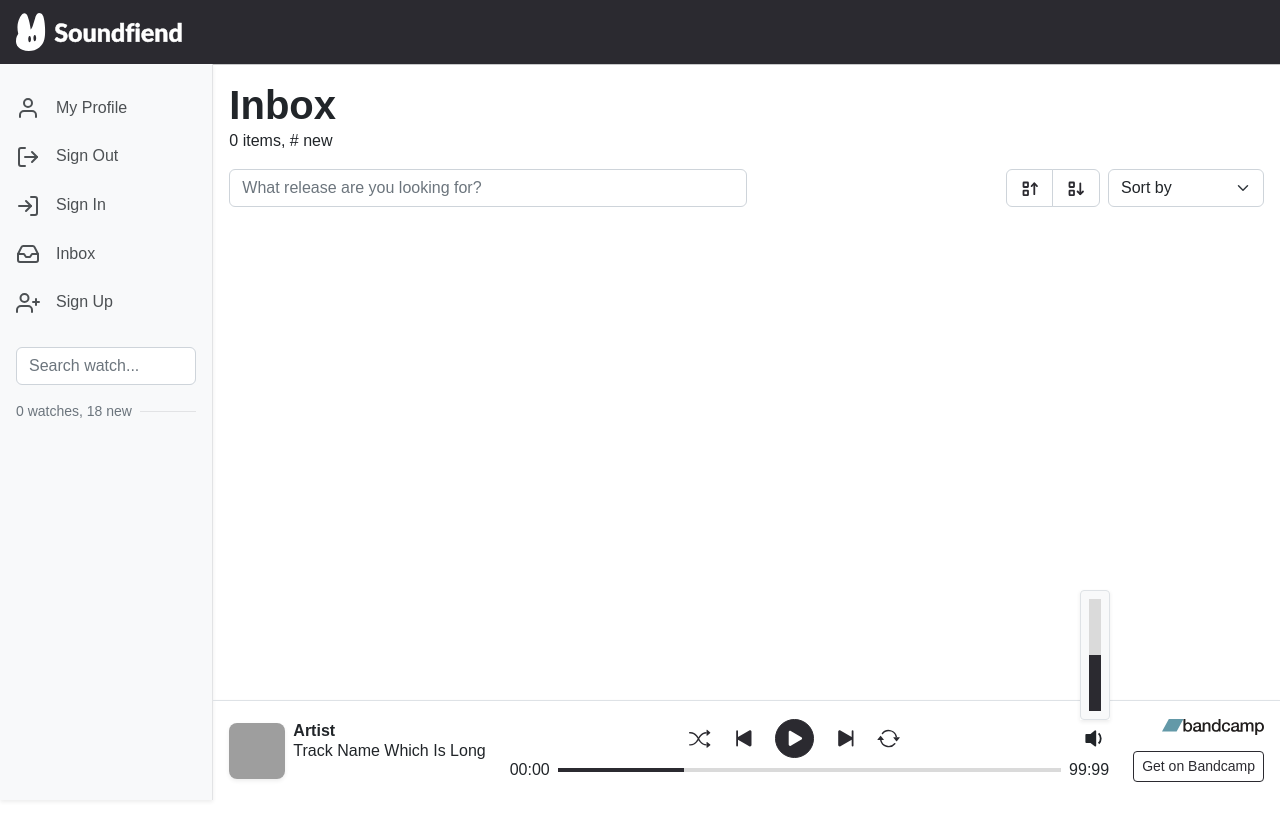
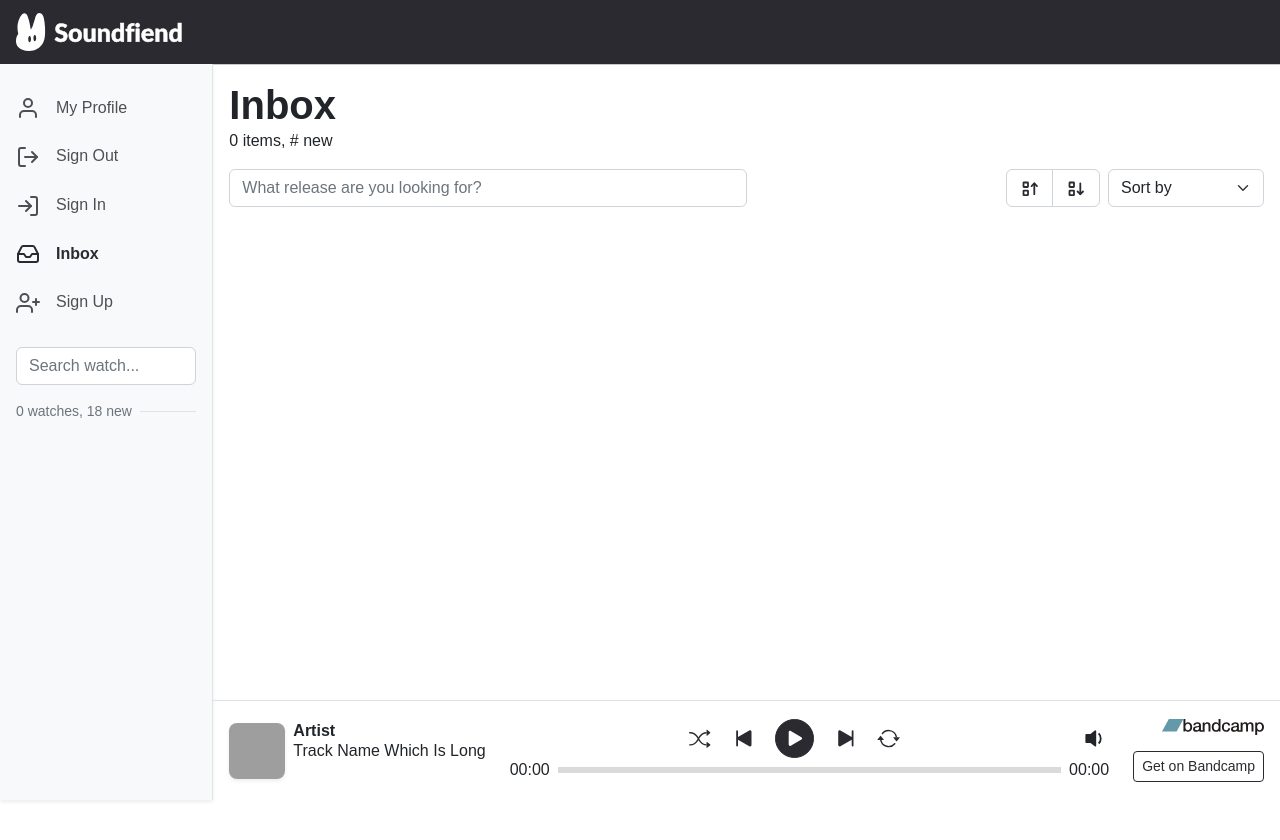
Before and after one commit to martyn0ff/bandcamper, a React (Create React App) app: page / in a window 1280 px wide. Shown: the top 840 px of the page. Built offline with nearby package versions, Linux system fonts and the light colour scheme; grey boxes are pictures that could not be loaded; a web font is replaced by a local one.

Commit message:
Implement player and working seekbar

```diff
--- a/src/styles/bootstrap-override.scss
+++ b/src/styles/bootstrap-override.scss
@@ -11,5 +11,6 @@ $component-active-bg: $sf-primary-color;
 $link-color: $sf-primary-color;
 $primary: $sf-primary-color;
 // $link-hover-color: $sf-nav-link-color;
+$btn-white-space: nowrap;
 
 @import "bootstrap/scss/bootstrap";
--- a/src/styles/bottom-player.scss
+++ b/src/styles/bottom-player.scss
@@ -2,16 +2,27 @@
   height: $sf-bottom-player-height;
 }
 
-audio::-webkit-media-controls-panel {
-  background-color: $sf-audioplayer-bg-color;
-}
-
 .player-seekbar {
-  height: 4px;
+  height: 6px;
   width: 100%;
   background-color: $sf-seekbar-color;
+  background-image: linear-gradient($sf-primary-color, $sf-primary-color);
+  background-size: 0% 100%;
+  background-repeat: no-repeat;
 }
 
 .player-volume-bar {
   background-color: $sf-seekbar-color;
 }
+
+.player-volume-control {
+  transition: opacity 0.15s;
+}
+
+.disable-select {
+  user-select: none; /* supported by Chrome and Opera */
+ -webkit-user-select: none; /* Safari */
+ -khtml-user-select: none; /* Konqueror HTML */
+ -moz-user-select: none; /* Firefox */
+ -ms-user-select: none; /* Internet Explorer/Edge */
+}
--- a/src/utils/index.ts
+++ /dev/null
@@ -1,5 +0,0 @@
-class Utils {
-  // your custom utils here
-}
-
-export {};
--- /dev/null
+++ b/src/utils/player-utils.ts
@@ -0,0 +1,7 @@
+export const secToTimestamp = (secs: number) => {
+  const date = new Date(secs * 1000);
+  if (secs >= 60 * 60) {
+    return date.toISOString().substring(11, 19);
+  }
+  return date.toISOString().substring(14, 19);
+};
--- a/src/widgets/bottom-player.tsx
+++ b/src/widgets/bottom-player.tsx
@@ -1,6 +1,8 @@
+import React, { useEffect, useState, useRef } from "react";
 import Image from "react-bootstrap/Image";
 import Container from "react-bootstrap/Container";
 import Button from "react-bootstrap/Button";
+import Form from "react-bootstrap/Form";
 import {
   BsPlayFill,
   BsFillSkipStartFill,
@@ -8,11 +10,101 @@ import {
   BsShuffle,
   BsArrowRepeat,
   BsFillVolumeDownFill,
+  BsFillPauseFill,
 } from "react-icons/bs";
 import mp3file from "../assets/music.mp3";
 import bandcampLogo from "../assets/bandcamp-logo-colored.svg";
+import { secToTimestamp } from "../utils/player-utils";
 
-const BottomPlayer: React.FC = () => (
+const BottomPlayer: React.FC = () => {
+  const [showVolume, setShowVolume] = useState(false);
+  const [isPlaying, setIsPlaying] = useState(false);
+  const [audioDuration, setAudioDuration] = useState<number | null>(null);
+
+  const audioRef = useRef<HTMLAudioElement>(null);
+  const seekbarRef = useRef<HTMLDivElement>(null);
+  const currentTimeRef = useRef<HTMLSpanElement>(null);
+  const isMouseDownRef = useRef(false);
+
+  const togglePlay = () => {
+    if (isPlaying) {
+      setIsPlaying(false);
+      audioRef.current?.pause();
+    } else {
+      setIsPlaying(true);
+      audioRef.current?.play();
+    }
+  };
+
+  const changeSeekbar = (event: MouseEvent) => {
+    if (seekbarRef.current && currentTimeRef.current && audioRef.current) {
+      const seekbar = seekbarRef.current;
+      const audio = audioRef.current;
+      const currentTime = currentTimeRef.current;
+      const percentage = (event.offsetX / seekbarRef.current.offsetWidth) * 100;
+      seekbar.style.backgroundSize = `${percentage}% 100%`;
+      currentTime.textContent = secToTimestamp(
+        (audio.duration / 100) * percentage,
+      );
+    }
+  };
+
+  const handleMouseDown = (event: MouseEvent) => {
+    if (seekbarRef.current) {
+      const seekbar = seekbarRef.current;
+      const percentage = (event.offsetX / seekbar.offsetWidth) * 100;
+      seekbar.style.backgroundSize = `${percentage}% 100%`;
+      seekbar.addEventListener("mousemove", changeSeekbar);
+      isMouseDownRef.current = true;
+    }
+  };
+
+  const handleMouseUp = (event: MouseEvent) => {
+    if (seekbarRef.current && audioRef.current) {
+      const seekbar = seekbarRef.current;
+      const audio = audioRef.current;
+      const percentage = (event.offsetX / seekbar.offsetWidth) * 100;
+      seekbar.removeEventListener("mousemove", changeSeekbar, false);
+      isMouseDownRef.current = false;
+      audio.currentTime = (audio.duration / 100) * percentage;
+    }
+  };
+
+  const handleTimeUpdate = () => {
+    if (
+      seekbarRef.current &&
+      audioRef.current &&
+      currentTimeRef.current &&
+      isMouseDownRef.current === false
+    ) {
+      const seekbar = seekbarRef.current;
+      const audio = audioRef.current;
+      const currentTime = currentTimeRef.current;
+      const percentage = (100 / audio.duration) * audio.currentTime;
+      seekbar.style.backgroundSize = `${percentage}% 100%`;
+      currentTime.textContent = secToTimestamp(audio.currentTime);
+    }
+  };
+
+  const handleOnEnded = () => {
+    setIsPlaying(false);
+    if (audioRef.current) {
+      audioRef.current.currentTime = 0;
+    }
+  };
+
+  seekbarRef.current?.addEventListener("mousedown", handleMouseDown);
+  seekbarRef.current?.addEventListener("mouseup", handleMouseUp);
+  document.addEventListener("mouseup", () => {
+    if (seekbarRef.current) {
+      isMouseDownRef.current = false;
+      seekbarRef.current.removeEventListener("mousemove", changeSeekbar, false);
+    }
+  });
+
+  const displayVolume = showVolume ? "d-block" : "d-none";
+
+  return (
     <div className="bottom-player border-top shadow shadow-sm">
       <Container
         fluid
@@ -63,11 +155,16 @@ const BottomPlayer: React.FC = () => (
                 variant="primary"
                 className="rounded-circle d-flex align-items-center justify-content-center p-1 me-3"
                 // style={{ width: "40px", height: "40px" }}
+                onClick={togglePlay}
               >
+                {isPlaying ? (
+                  <BsFillPauseFill size="1.8rem" />
+                ) : (
                   <BsPlayFill
                     size="1.8rem"
                     style={{ paddingLeft: "2px" }}
                   />
+                )}
               </Button>
               <Button
                 variant="link"
@@ -83,25 +180,68 @@ const BottomPlayer: React.FC = () => (
               </Button>
             </div>
             <div className="align-self-center position-relative">
-            <div className="position-absolute bottom-100 end-25 shadow shadow-sm mb-1">
               <div
-                className="bg-light border d-flex p-2 rounded-1"
+                className={`player-volume-control position-absolute bottom-100 end-25 shadow shadow-sm ${displayVolume}`}
+                onMouseEnter={() => setShowVolume(true)}
+                onMouseLeave={() => setShowVolume(false)}
+              >
+                <div
+                  className="player-volume-control-container bg-light border d-flex p-2 rounded-1"
                   style={{ height: "130px", width: "30px" }}
                 >
-                <div className="player-volume-bar w-100 h-100 d-flex flex-column-reverse">
+                  <div
+                    className="player-volume-bar w-100 h-100 d-flex flex-column-reverse"
+                    style={{ cursor: "pointer" }}
+                  >
                     <div className="player-volume-current-position bg-primary h-50" />
                   </div>
                 </div>
               </div>
-            <BsFillVolumeDownFill size="1.8rem" />
+              <BsFillVolumeDownFill
+                size="1.8rem"
+                onMouseEnter={() => setShowVolume(true)}
+                onMouseLeave={() => setShowVolume(false)}
+              />
             </div>
           </div>
-        <div className="player-seekbar-control d-flex align-items-center">
-          <span>00:00</span>
-          <div className="player-seekbar mx-2 d-flex">
+          <div
+            className="player-seekbar-control d-flex align-items-center"
+            draggable={false}
+          >
+            <span
+              className="player-seekbar-current-time disable-select"
+              ref={currentTimeRef}
+              draggable={false}
+            >
+              {secToTimestamp(audioRef.current?.currentTime || 0)}
+            </span>
+            <audio
+              src={mp3file}
+              preload="metadata"
+              ref={audioRef}
+              onTimeUpdate={handleTimeUpdate}
+              onLoadedMetadata={() => {
+                if (audioRef.current) {
+                  setAudioDuration(audioRef.current.duration);
+                }
+              }}
+              onEnded={handleOnEnded}
+            />
+            <div
+              className="player-seekbar mx-2 disable-select"
+              ref={seekbarRef}
+              style={{ cursor: "pointer" }}
+              draggable={false}
+            />
+            {/* <div className="player-seekbar mx-2 d-flex">
               <div className="player-seekbar-current-position bg-primary w-25" />
-          </div>
-          <span>99:99</span>
+            </div> */}
+            <span
+              className="player-seekbar-total-time disable-select"
+              draggable={false}
+            >
+              {secToTimestamp(audioDuration || 0)}
+            </span>
           </div>
         </div>
         <div className="streaming-service-logo d-flex flex-column justify-content-center h-100 align-items-end">
@@ -117,15 +257,9 @@ const BottomPlayer: React.FC = () => (
             Get on Bandcamp
           </Button>
         </div>
-
-      {/* <audio
-      src={mp3file}
-      controls
-      controlsList="nodownload"
-      className="flex-grow-1"
-    /> */}
       </Container>
     </div>
   );
+};
 
 export default BottomPlayer;
--- a/src/widgets/sidebar.tsx
+++ b/src/widgets/sidebar.tsx
@@ -19,7 +19,7 @@ const Sidebar: React.FC<SidebarProps> = ({
       <Nav
         className="flex-column mt-3 ps-0"
         variant="light"
-        defaultActiveKey="/me"
+        defaultActiveKey="inbox"
       >
         <LinkContainer
           to="/me"
```
Lines whose indentation alone changed are shown as unchanged.
